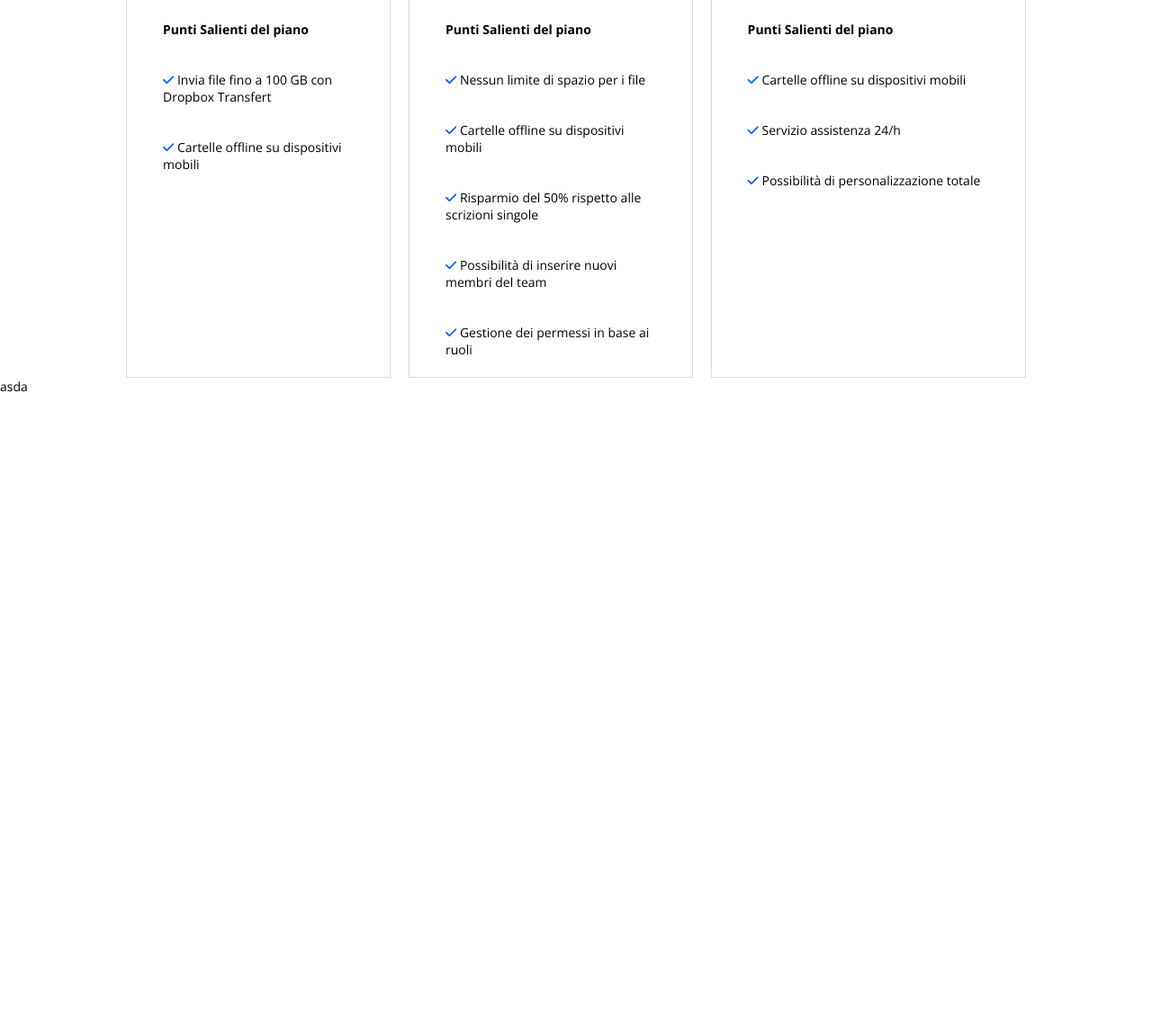
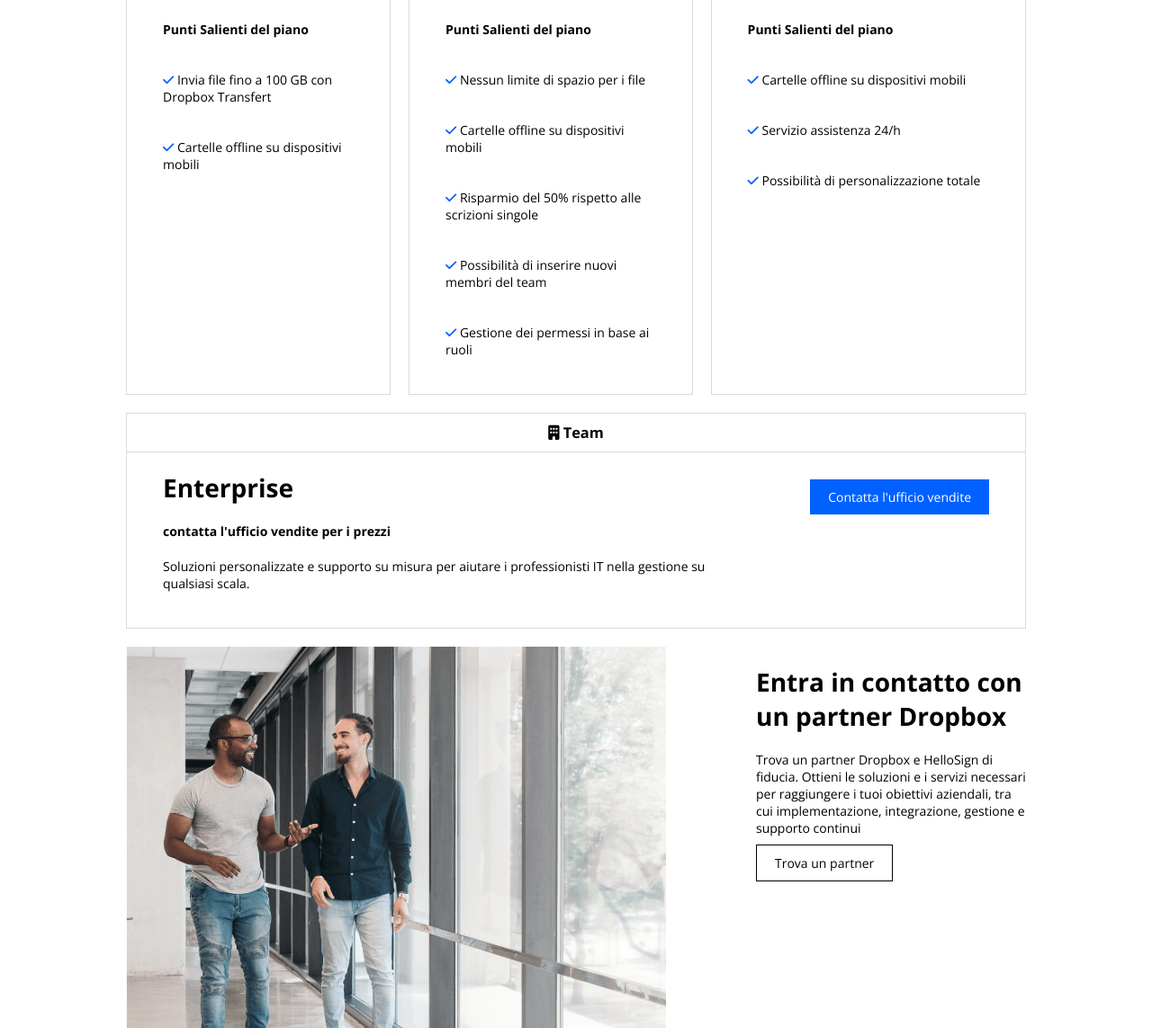
Before and after one commit to IIODERII/htmlcss-dropbox, a plain HTML site: page index.html in a window 1280 px wide. Shown: the part 1657-2800 px from the top of the page at 90% size. Before the commit the page ends 2096 px from the top, so only its background shows below. Drawn offline with nearby package versions, Linux system fonts and the light colour scheme.

Commit message:
first section completed

```diff
--- a/css/style.css
+++ b/css/style.css
@@ -46,8 +46,6 @@
 
 .f-between{
     justify-content: space-between;
-    align-items: flex-start;
-    align-content: flex-start;
 }
 
 .f-center{
@@ -57,7 +55,6 @@
 }
 
 .f-start{
-    justify-content: flex-start;
     align-items: flex-start;
     align-content: flex-start;
 }
@@ -84,6 +81,17 @@ body{
     padding: 10px 20px;
     background-color: var(--color-button);
     color: var(--color-white);
+}
+
+.white-btn{
+    padding: 10px 20px;
+    background-color: var(--color-white);
+    color: var(--color-black);
+    border: 1px solid var(--color-black);
+}
+
+.white-btn:hover{
+    background-color: var(--color-white-hover);
 }
 
 .btn:hover{
@@ -129,10 +137,6 @@ header a:hover{
 }
 
 /* main */
-
-main{
-
-}
 
 /* inizio hero */
 
@@ -181,6 +185,10 @@ main{
 
 /* fine hero */
 
+main section{
+    margin-bottom: 50px;
+}
+
 /* inizio prima section */
 
     .first-section{
@@ -210,7 +218,6 @@ main{
     }
 
     .piano-container{
-        height: 1011px;
         border: 1px solid #dadadb;
     }
 
@@ -267,6 +274,49 @@ main{
         margin-top: 30px;
     }
 
+    #team-btn{
+        display: inline-block;
+    }
+
+    .piano .f-row{
+        display: flex;
+        justify-content: space-between;
+        align-items: flex-start;
+        align-content: flex-start;
+    }
+
+    .long-piano-container{
+        margin: 20px 0;
+    }
+
+    .long-piano h2, .long-piano div{
+        padding-top: 0;
+    }
+
+    .long-piano .left-between{
+        width: 70%;
+    }
+
+    .first-sec-bottom .img-cont{
+        width: 60%;
+    }
+
+    .first-sec-bottom .text-cont{
+        width: 30%;
+    }
+
+    .first-sec-bottom img{
+        width: 100%;
+    }
+
+    .first-sec-bottom h3{
+        font-size: 2em;
+    }
+
+    .first-sec-bottom .text-cont *{
+        margin: 20px 0;
+    }
+
 /* fine prima section */
 
 /* footer */
--- a/index.html
+++ b/index.html
@@ -61,7 +61,7 @@
                 </div>
             </div>
         </div>
-
+        <!-- prima section -->
         <section class="container first-section">
             <h2>Trova il piano business che fa per te</h2>
 
@@ -70,6 +70,7 @@
             <input name="period" type="radio" value="annuale">
             <label for="annuale">Fatturazione annuale</label>
 
+            <!-- piani di acquisto -->
             <div class="f-row f-between">
                 <div class="piano-container">
                     <h3><i class="fa-solid fa-user"></i> Singolo</h3>
@@ -130,8 +131,36 @@
                     </div>
                 </div>
             </div>
+            <div class="piano-container long-piano-container">
+                <h3><i class="fa-solid fa-building"></i> Team</h3>
+                <div class="piano long-piano">
+                    <div class="f-row">
+                        <div class="left-between">
+                            <h2>Enterprise</h2>
+                            <strong>contatta l'ufficio vendite per i prezzi</strong>
+                            <p>Soluzioni personalizzate e supporto su misura per aiutare i professionisti IT nella gestione su qualsiasi scala.</p>
+
+                        </div>
+                        <a href="#" class="btn" id="team-btn">Contatta l'ufficio vendite</a>
+                    </div>
+
+                </div>
+            </div>
+
+            <div class="first-sec-bottom f-row f-between">
+                <div class="img-cont">
+                    <img src="img/partner.png" alt="partner">
+                </div>
+
+                <div class="text-cont">
+                    <h3>Entra in contatto con un partner Dropbox</h3>
+                    <p>Trova un partner Dropbox e HelloSign di fiducia. Ottieni le soluzioni e i servizi necessari per raggiungere i tuoi obiettivi aziendali, tra cui implementazione, integrazione, gestione e supporto continui</p>
+                    <a href="#" class="white-btn">Trova un partner</a>
+                </div>
+            </div>
         </section>
-        asda
+        <!-- seconda section -->
+
     </main>
 
     <footer>
```
